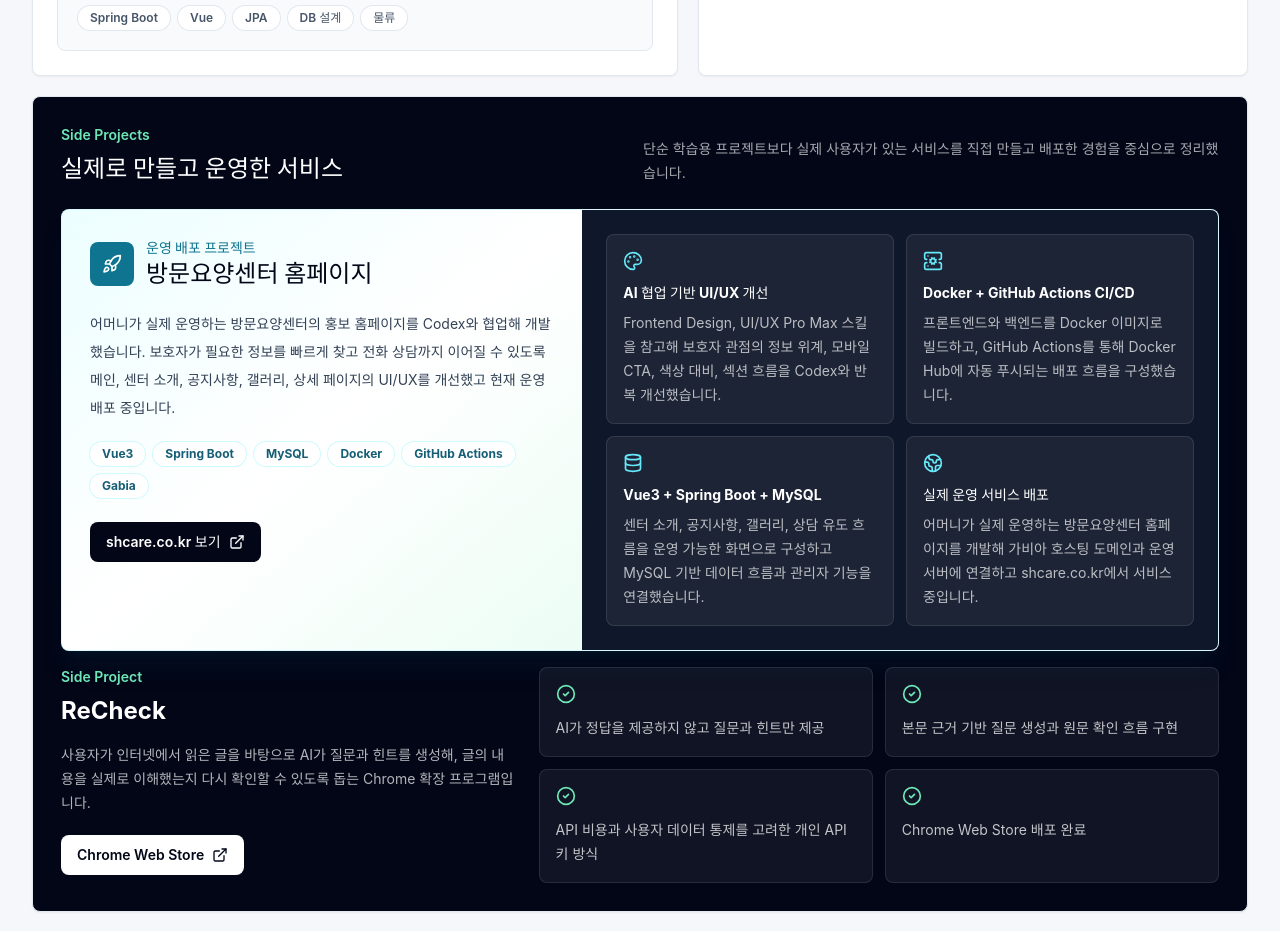
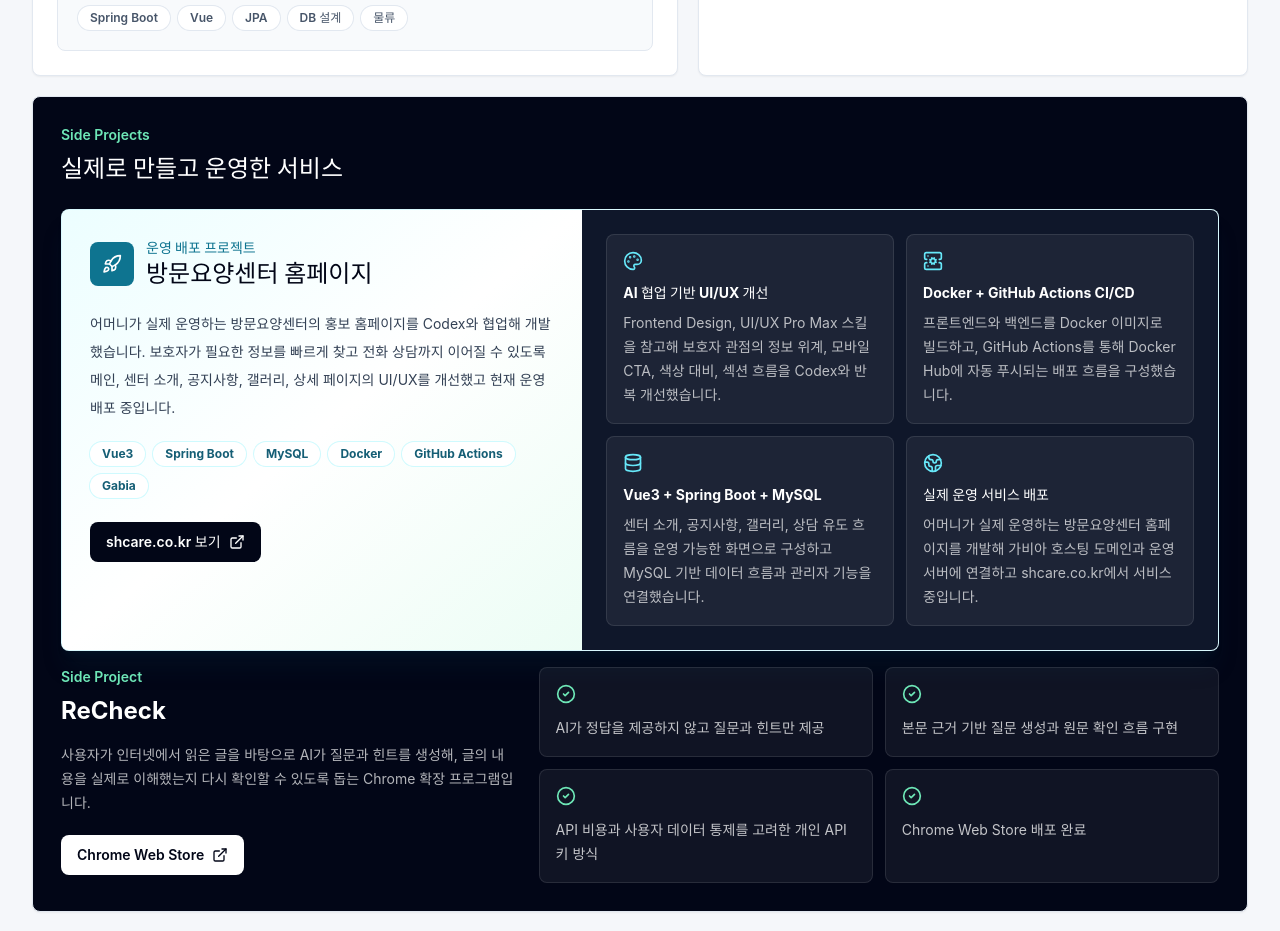
Before and after one commit to Parkseungje/coverLetter, a Vue app: page / in a window 1280 px wide. Shown: the part 1800-2731 px from the top of the page. Built offline with nearby package versions, Linux system fonts and the light colour scheme.

Commit message:
Remove descriptive text for side projects in App.vue

```diff
--- a/src/App.vue
+++ b/src/App.vue
@@ -370,9 +370,6 @@ const visitingCarePoints: IconCard[] = [
             <p class="text-sm font-semibold text-emerald-300">Side Projects</p>
             <h2 class="mt-2 text-2xl font-bold">실제로 만들고 운영한 서비스</h2>
           </div>
-          <p class="max-w-xl text-sm leading-6 text-white/65">
-            단순 학습용 프로젝트보다 실제 사용자가 있는 서비스를 직접 만들고 배포한 경험을 중심으로 정리했습니다.
-          </p>
         </div>
 
         <article class="mt-6 overflow-hidden rounded-lg border border-cyan-300/25 bg-white text-slate-950 shadow-xl shadow-cyan-950/20">
```
